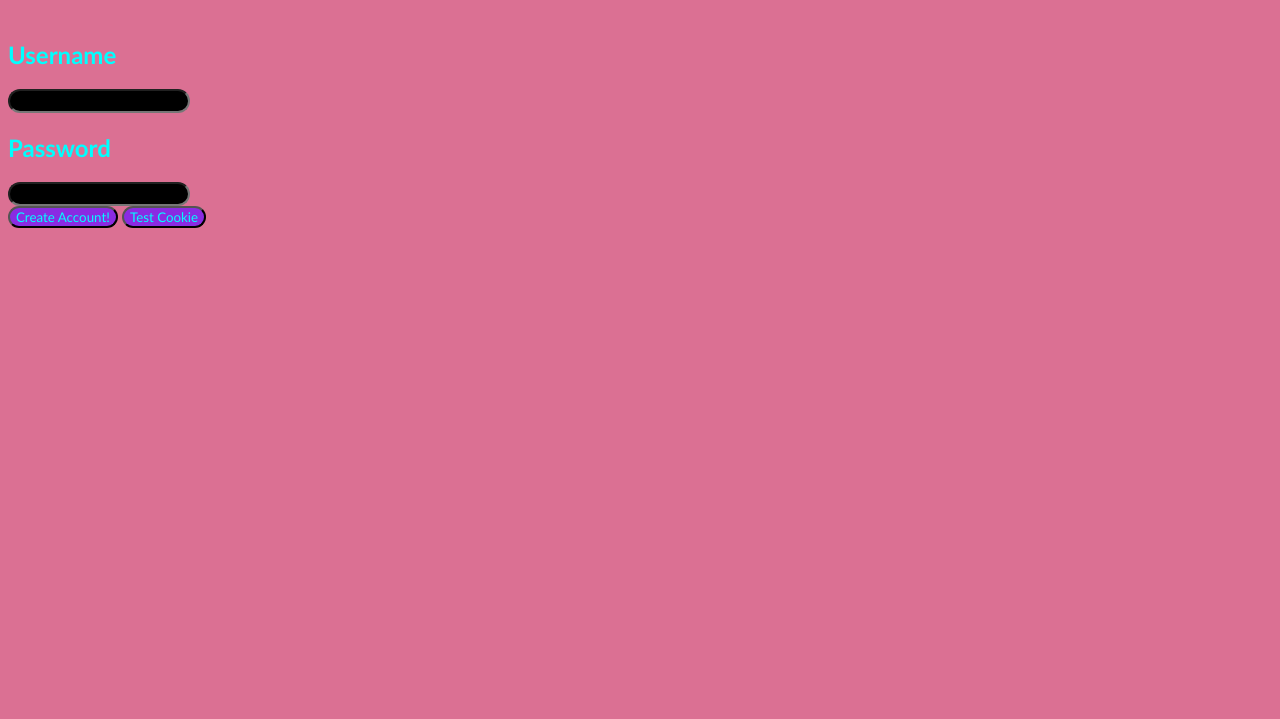
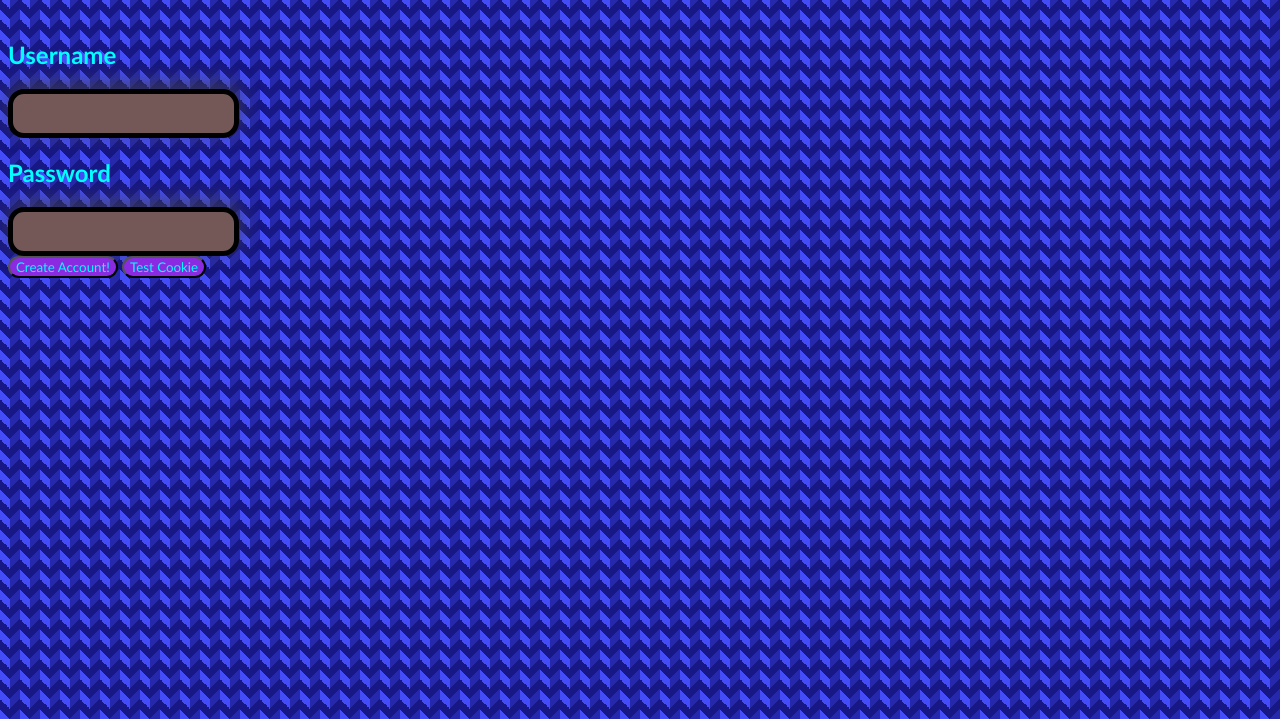
Before and after one commit to MortyHub/Cookie-Creator-Sign-Up-Page, a plain HTML site: page index.html in a window 1280 px wide. Shown: the part 81-800 px from the top of the page. Drawn offline with Linux system fonts and the light colour scheme.

Commit message:
made it look better because why not

```diff
--- a/style.css
+++ b/style.css
@@ -1,21 +1,33 @@
 body {
-	background-color:palevioletred;
 	font-family:'Gill Sans', 'Gill Sans MT', Calibri, 'Trebuchet MS', 'sans-serif', 'cursive', 'comic-sans';
 	color:aqua;
+	background-color: #e5e5f7;
+background-color: #e5e5f7;
+background: linear-gradient(135deg, #444cf755 25%, transparent 25%) -10px 0/ 20px 20px, linear-gradient(225deg, #444cf7 25%, transparent 25%) -10px 0/ 20px 20px, linear-gradient(315deg, #444cf755 25%, transparent 25%) 0px 0/ 20px 20px, linear-gradient(45deg, #444cf7 25%, #171785 25%) 0px 0/ 20px 20px;
 }
 #Username {
-	color:aqua;
-	background-color:black;
-	font-size:15px;
-	border-radius:15px;
-	font-family:'Gill Sans', 'Gill Sans MT', Calibri, 'Trebuchet MS', 'sans-serif', 'cursive', 'comic-sans';
+  padding: 11px;
+     font-size: 15px;
+     border-width: 5px;
+     border-color: #000000;
+     background-color: #745858;
+     color: #ff008f;
+     border-style: solid;
+     border-radius: 16px;
+     box-shadow: 1px -6px 21px rgba(66,66,66,.75);
+     text-shadow: 0px 0px 5px rgba(66,66,66,.75);
 }
 #password {
-	color:aqua;
-	background-color:black;
-	font-size:15px;
-	border-radius:15px;
-	font-family:'Gill Sans', 'Gill Sans MT', Calibri, 'Trebuchet MS', 'sans-serif', 'cursive', 'comic-sans';
+	  padding: 11px;
+     font-size: 15px;
+     border-width: 5px;
+     border-color: #000000;
+     background-color: #745858;
+     color: #ff008f;
+     border-style: solid;
+     border-radius: 16px;
+     box-shadow: 1px -6px 21px rgba(66,66,66,.75);
+     text-shadow: 0px 0px 5px rgba(66,66,66,.75);
 }
 button {
 	color:aqua;
```
